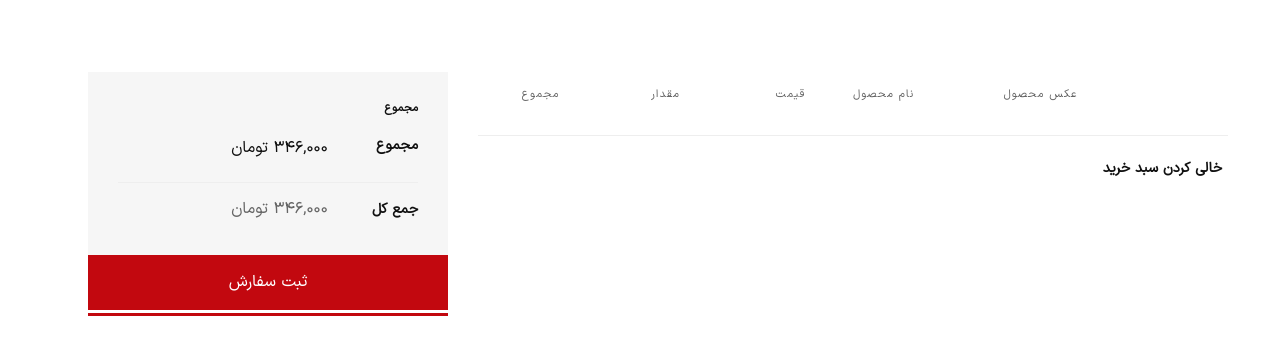
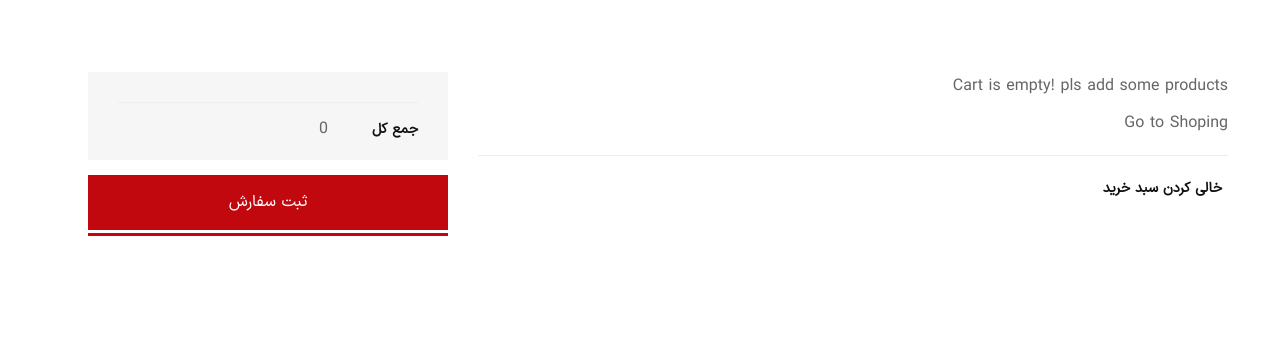
Before and after one commit to amir-malemir/django_onlineshop, a Django app: page /cart/ in a window 1280 px wide. Shown: the part 103-458 px from the top of the page. Run offline with Django 4.2, Linux system fonts and the light colour scheme; lists and menus that the app fills with data are empty; parts of the project's set-up code (start-up, migrations or seed data) failed here and were passed over; some libraries are stand-ins or nearby versions; some web fonts are replaced.

Commit message:
some changes for cart view with messages

```diff
--- a/cart/cart.py
+++ b/cart/cart.py
@@ -1,4 +1,6 @@
 from products.models import Products
+from django.contrib import messages
+from django.utils.translation import gettext as _
 
 
 class Cart:
@@ -17,17 +19,22 @@ class Cart:
 
         self.cart = cart
 
-    def add(self, product, quantity=1):
+    def add(self, product, quantity=1, replace_current_quantity=False):
         """
             add the specified product to the cart if it exists
         """
         product_id = str(product.id)
 
         if product_id not in self.cart:
-            self.cart[product_id] = {'quantity': quantity}
+            self.cart[product_id] = {'quantity': 0}
+
+        if replace_current_quantity:
+            self.cart[product_id]['quantity'] = quantity
 
         else:
             self.cart[product_id]['quantity'] += quantity
+
+        messages.success(self.request, _('Product Successfully Added To Cart'))
         self.save()
 
     def remove(self, product):
@@ -36,6 +43,7 @@ class Cart:
 
         if product_id in self.cart:
             del self.cart[product_id]
+            messages.warning(self.request, _('Product Successfully Removed'))
             self.save()
 
     def save(self):
@@ -52,16 +60,16 @@ class Cart:
             cart[str(product.id)]['product_obj'] = product
 
         for item in cart.values():
+            item['total_price'] = item['product_obj'].price * item['quantity']
             yield item
-    #
-    # def __len__(self):
-    #     return len(self.cart.keys())
-    #
-    # def clear(self):
-    #     del self.session['cart']
-    #     self.save()
-    #
-    # def get_total_price(self):
-    #     product_ids = self.cart.keys()
-    #     Products.objects.filter(id__in=product_ids)
-    #     return sum(product.price for product in products)
+
+    def __len__(self):
+        return len(self.cart.keys())
+
+    def clear(self):
+        del self.session['cart']
+        self.save()
+
+    def get_total_price(self):
+        product_ids = self.cart.keys()
+        return sum(item['quantity'] * item['product_obj'].price for item in self.cart.values())
--- a/cart/forms.py
+++ b/cart/forms.py
@@ -4,3 +4,5 @@ from django import forms
 class AddToCartProductForm(forms.Form):
     QUANTITY_CHOICES =[(i, str(i)) for i in range(1, 30)]
     quantity = forms.TypedChoiceField(choices=QUANTITY_CHOICES, coerce=int)
+
+    inplace = forms.BooleanField(required=False, widget=forms.HiddenInput)
--- a/cart/templates/cart/cart_detail.html
+++ b/cart/templates/cart/cart_detail.html
@@ -12,31 +12,38 @@
             <div class="container">
                 <div class="row">
                     <div class="col-lg-8 mb-md--50">
-                        <form class="cart-form" action="#">
                         <div class="row no-gutters">
                             <div class="col-12">
+
                                 <div class="table-content table-responsive">
                                     <table class="table text-center">
+                                        {% if cart %}
                                             <thead>
                                             <tr>
                                                 <th>&nbsp;</th>
                                                 <th>عکس محصول</th>
-                                                <th class="text-left">نام محصول</th>
+                                                <th>نام محصول</th>
                                                 <th>قیمت</th>
                                                 <th>مقدار</th>
                                                 <th>مجموع</th>
+                                            </thead>
+
+                                         {% else %}
+                                            <p>Cart is empty! pls add some products</p>
+                                            <a href="{% url 'product_list' %}">{% trans 'Go to Shoping' %}</a>
+                                        {% endif %}
+
                                         </tr>
-                                            </thead>
                                         <tbody>
                                         {% for item in cart %}
                                             <tr>
-                                                <td class="product-remove text-left"><a href=" {% url 'cart:cart_remove' item.product_obj.id %} "><i
+                                                <td class="product-remove text-left"><a
+                                                        href=" {% url 'cart:cart_remove' item.product_obj.id %} "><i
                                                         class="flaticon flaticon-cross"></i></a></td>
                                                 <td class="product-thumbnail text-left">
-                                                    <img src="assets/img/products/prod-10-70x88.jpg"
-                                                         alt="Product Thumnail">
+                                                    <img src="assets/img/products/prod-10-70x88.jpg">
                                                 </td>
-                                                <td class="product-name wide-column">
+                                                <td class="product-name">
                                                     <h3>
                                                         <a href="{{ item.product_obj.get_absolute_url }}">{{ item.product_obj.title }}</a>
                                                     </h3>
@@ -47,14 +54,30 @@
                                                             </span>
                                                 </td>
                                                 <td class="product-quantity">
+                                                    <form class="d-flex"
+                                                          action="{% url 'cart:cart_add' item.product_obj.id %}"
+                                                          method="post">
+                                                        {% csrf_token %}
                                                         <div class="quantity">
-                                                        <input type="number" class="quantity-input" name="qty"
-                                                               id="qty-1" value="{{ item.quantity }}" min="1">
+                                                            <input
+                                                                    type="number"
+                                                                    class="quantity-input"
+                                                                    name="quantity"
+                                                                    id="qty-1"
+                                                                    value="{{ item.quantity }}"
+                                                                    min="1"
+                                                            >
+                                                        </div>
+                                                        {{ item.product_update_quantity_form.inplace }}
+                                                        <button type="submit" class="small btn"><i
+                                                                class="fa fa-refresh"></i></button>
+                                                    </form>
+
                                             </div>
                                             </td>
                                             <td class="product-total-price">
                                                             <span class="product-price-wrapper">
-                                                                <span class="money">۲۹۶,۰۰۰ تومان</span>
+                                                                <span class="money">{{ item.total_price }}</span>
                                                             </span>
                                             </td>
                                             </tr>
@@ -76,23 +99,13 @@
                 <div class="col-lg-4">
                     <div class="cart-collaterals">
                         <div class="cart-totals">
-                                <h5 class="font-size-14 font-bold mb--15">مجموع</h5>
-                                <div class="cart-calculator">
-                                    <div class="cart-calculator__item">
-                                        <div class="cart-calculator__item--head">
-                                            <span>مجموع</span>
-                                        </div>
-                                        <div class="cart-calculator__item--value">
-                                            <span>۳۴۶,۰۰۰ تومان</span>
-                                        </div>
-                                    </div>
                             <div class="cart-calculator__item order-total">
                                 <div class="cart-calculator__item--head">
                                     <span>جمع کل</span>
                                 </div>
                                 <div class="cart-calculator__item--value">
                                                 <span class="product-price-wrapper">
-                                                    <span class="money">۳۴۶,۰۰۰ تومان</span>
+                                                    <span class="money">{{ cart.get_total_price }}</span>
                                                 </span>
                                 </div>
                             </div>
--- a/cart/views.py
+++ b/cart/views.py
@@ -1,4 +1,5 @@
 from django.shortcuts import render, get_object_or_404, redirect
+from django.views.decorators.http import require_POST
 
 from .cart import Cart
 from products.models import Products
@@ -7,11 +8,19 @@ from .forms import AddToCartProductForm
 
 def cart_detail_view(request):
     cart = Cart(request)
+
+    for item in cart:
+        item['product_update_quantity_form'] = AddToCartProductForm(initial={
+            'quantity': item['quantity'],
+            'inplace' : True,
+        })
+
     return render(request, 'cart/cart_detail.html', {
         'cart': cart,
     })
 
 
+@require_POST
 def add_to_cart_view(request, product_id):
     cart = Cart(request)
     product = get_object_or_404(Products, id=product_id)
@@ -20,7 +29,7 @@ def add_to_cart_view(request, product_id):
     if form.is_valid():
         cleaned_data = form.cleaned_data
         quantity = cleaned_data['quantity']
-        cart.add(product, quantity)
+        cart.add(product, quantity, replace_current_quantity=cleaned_data['inplace'])
     return redirect('cart:cart_detail')
 
 
--- a/products/views.py
+++ b/products/views.py
@@ -1,6 +1,7 @@
 from django.views import generic
 from django.shortcuts import get_object_or_404, render
 from django.contrib import messages
+from django.utils.translation import gettext as _
 
 from .models import Products, Comments
 from .forms import CommentForm
@@ -40,6 +41,7 @@ class CommentCreateView(generic.CreateView):
         obj.author = self.request.user
         product_id = int(self.kwargs['pk'])
         product = get_object_or_404(Products, id=product_id)
+        obj.product = product
 
-        obj.product = product
+        messages.success(self.request, _('Comment Successfully Added'))
         return super().form_valid(form)
```
Also changed, not shown: cart/locale/fa/LC_MESSAGES/django.po (added), products/locale/fa/LC_MESSAGES/django.po, 1 other file. Lines whose indentation alone changed are shown as unchanged.
